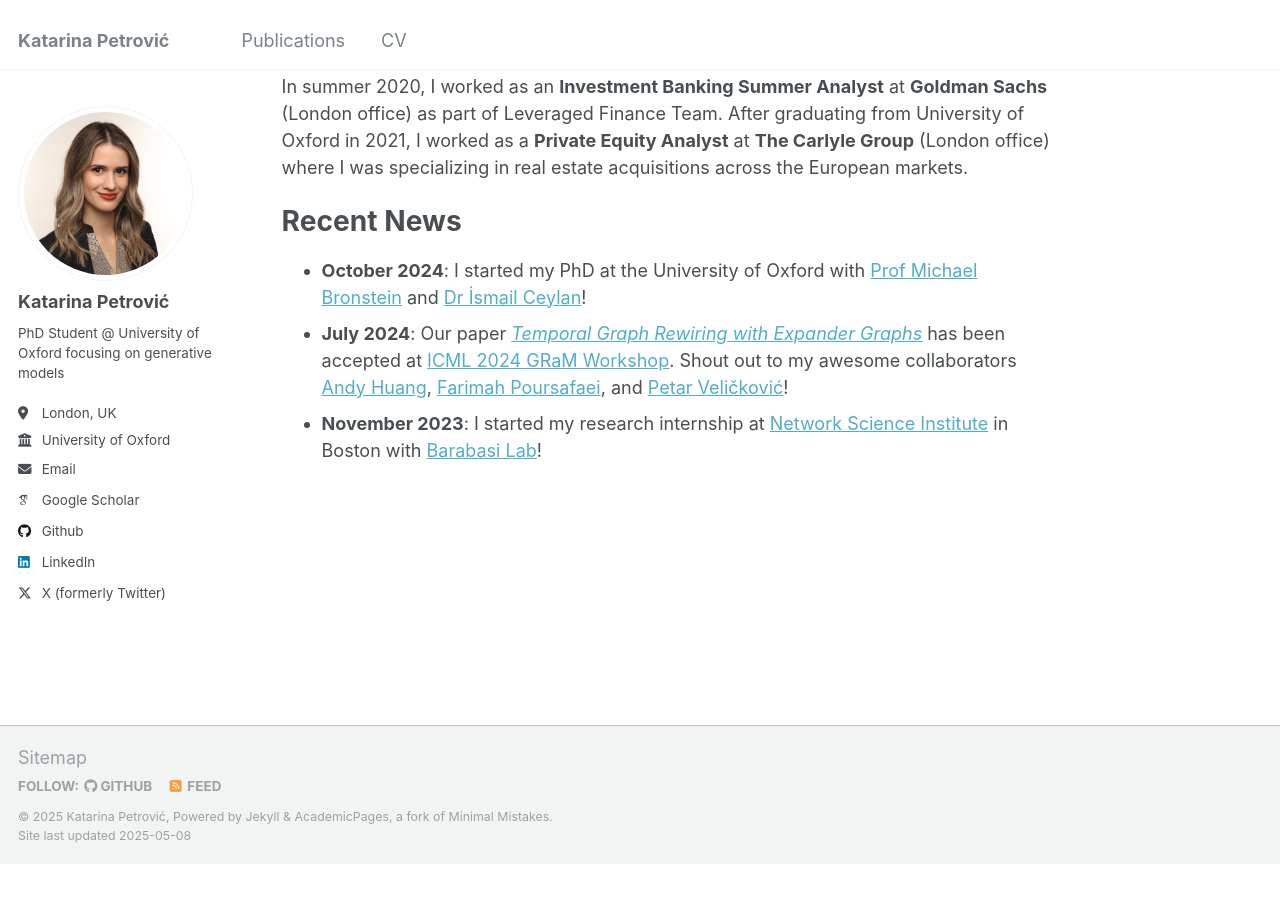
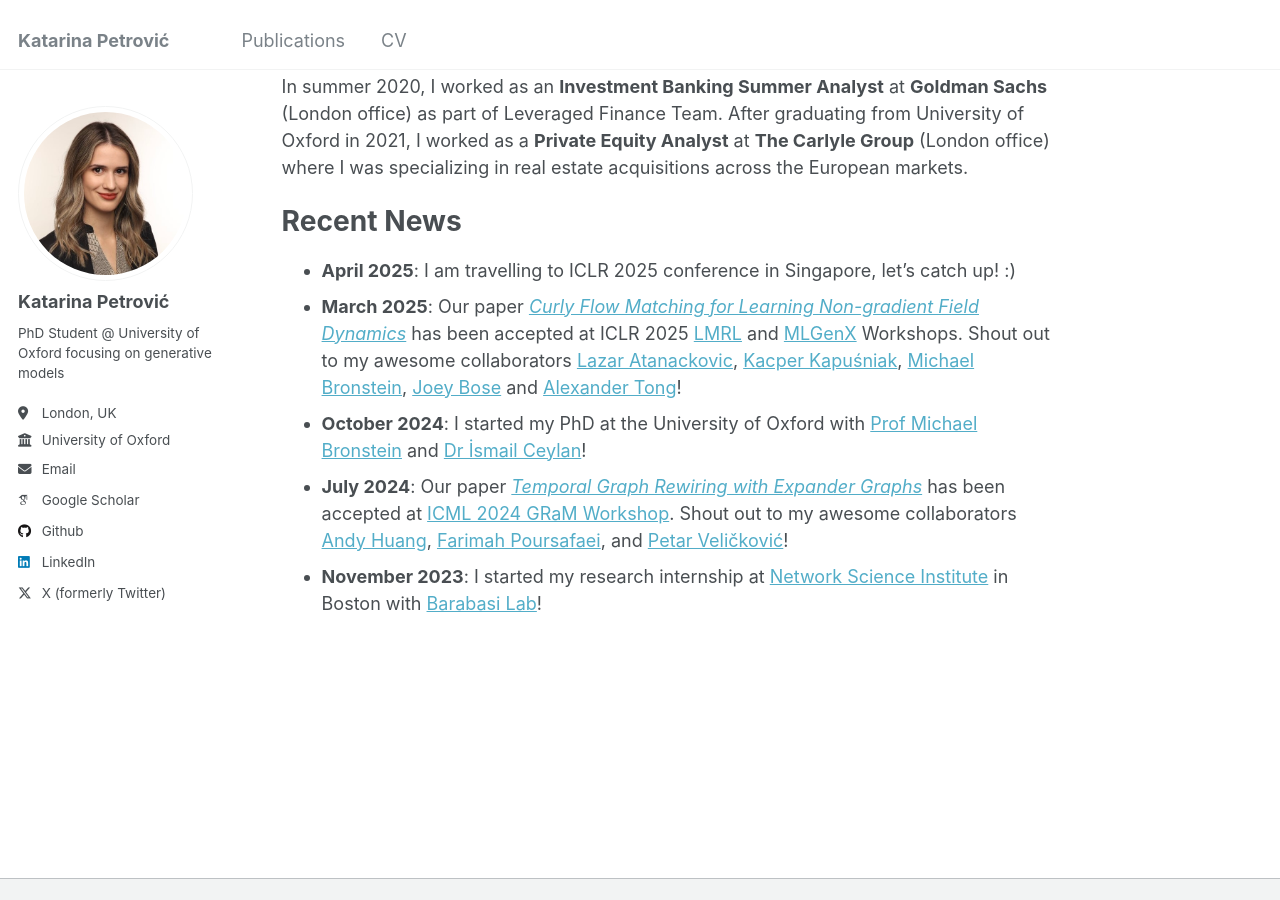
Before and after one commit to kpetrovicc/kpetrovicc.github.io, a Jekyll site: the page built from _pages/about.md, in a window 1280 px wide and 900 px high, scrolled down 496 px. Built offline with Jekyll 4.4.1, drawn with Linux system fonts in a browser that asks for light colours; some web fonts are replaced; before the commit the page ends 1359 px from its top, so only the background shows below that.

Commit message:
Update about.md

```diff
--- a/_pages/about.md
+++ b/_pages/about.md
@@ -17,6 +17,8 @@ In summer 2020, I worked as an **Investment Banking Summer Analyst** at **Goldma
 
 Recent News
 ======
+- **April 2025**: I am travelling to ICLR 2025 conference in Singapore, let's catch up! :)
+- **March 2025**: Our paper [_Curly Flow Matching for Learning Non-gradient Field Dynamics_](https://openreview.net/pdf?id=Cv84fXtQPJ) has been accepted at ICLR 2025 [LMRL](https://www.lmrl.org) and [MLGenX](https://mlgenx.github.io) Workshops. Shout out to my awesome collaborators [Lazar Atanackovic](https://lazaratan.github.io), [Kacper Kapuśniak](https://x.com/KKapusniak1), [Michael Bronstein](https://www.cs.ox.ac.uk/people/michael.bronstein/), [Joey Bose](https://joeybose.github.io) and [Alexander Tong](https://www.alextong.net)!
 - **October 2024**: I started my PhD at the University of Oxford with [Prof Michael Bronstein](https://www.cs.ox.ac.uk/people/michael.bronstein/) and [Dr İsmail Ceylan](https://www.cs.ox.ac.uk/people/ismaililkan.ceylan/)!
 - **July 2024**: Our paper [_Temporal Graph Rewiring with Expander Graphs_](https://arxiv.org/abs/2406.02362) has been accepted at [ICML 2024 GRaM Workshop](https://gram-workshop.github.io). Shout out to my awesome collaborators [Andy Huang](https://shenyanghuang.github.io), [Farimah Poursafaei](https://fpour.github.io), and [Petar Veličković](https://petar-v.com)!
 - **November 2023**: I started my research internship at [Network Science Institute](https://www.networkscienceinstitute.org) in Boston with [Barabasi Lab](https://barabasi.com/science)!
```
